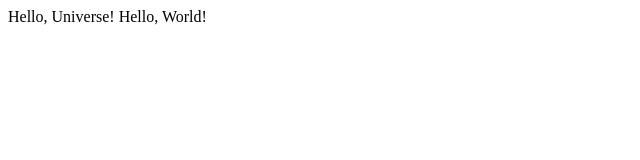
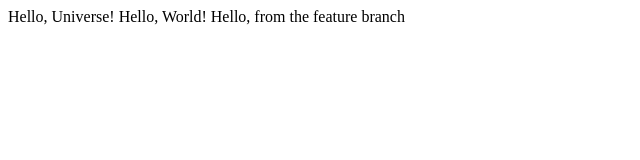
Before and after one commit to imrny/lecture1, a plain HTML site: page index.html in a window 1280 px wide. Shown: the whole page, without its empty margins (0-640 px from the left). Drawn offline with Linux system fonts and the light colour scheme.

Commit message:
3rd feature commit

```diff
--- a/index.html
+++ b/index.html
@@ -7,5 +7,6 @@
   <body>
     Hello, Universe!
     Hello, World!
+    Hello, from the feature branch
   </body>
 </html>
```
